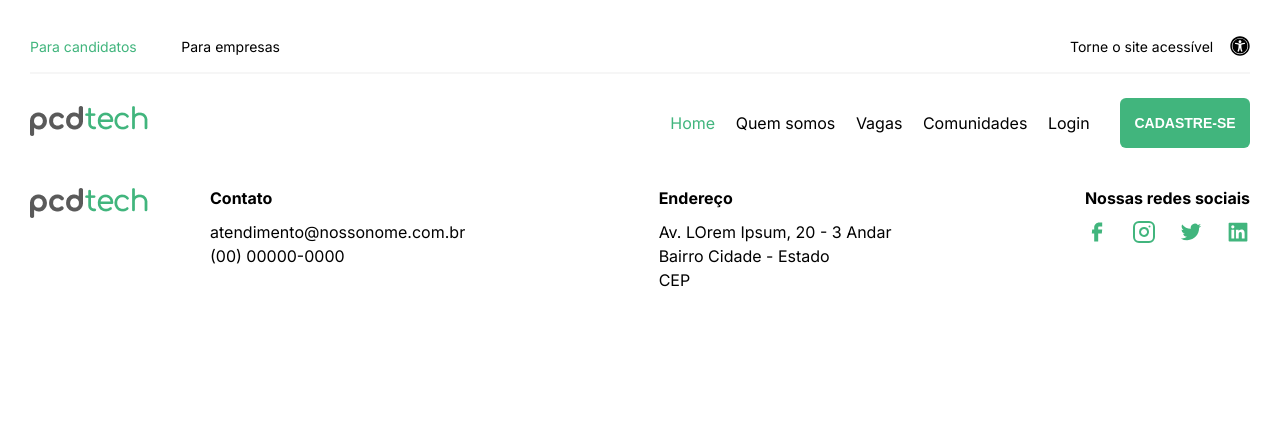
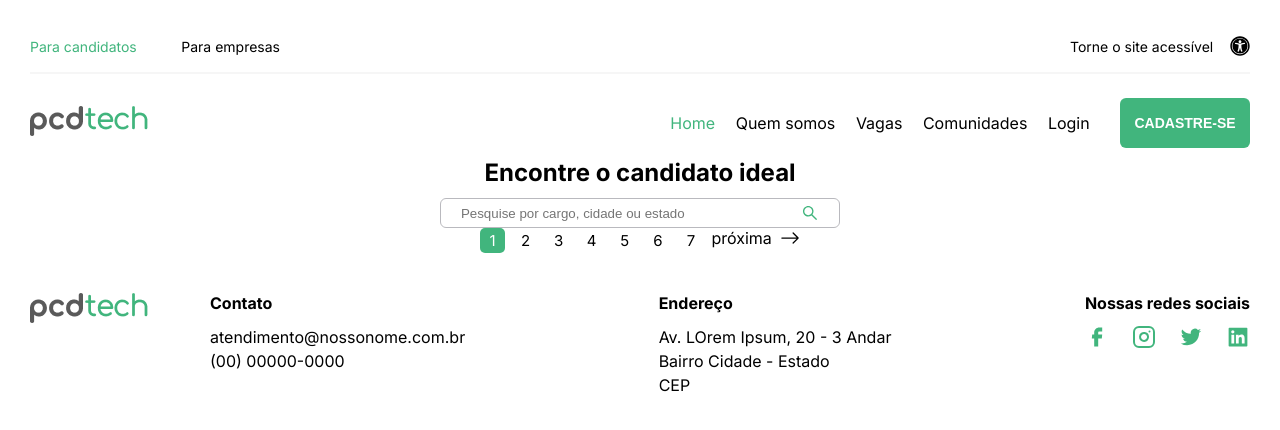
Before and after one commit to MiqueiasCS/provihack1, a React (Create React App) app: page /dashboard in a window 1280 px wide. Shown: the top 430 px of the page. Built offline with nearby package versions, Linux system fonts and the light colour scheme.

Commit message:
feat: criando componentes de busca e next page

```diff
--- /dev/null
+++ b/src/componentes/nextPage/index.jsx
@@ -0,0 +1,17 @@
+import { Container } from "./styles";
+import { Number } from "./num";
+import { BsArrowRight } from "react-icons/bs";
+
+export const NextPage = () => {
+  const numbers = [1, 2, 3, 4, 5, 6, 7];
+
+  return (
+    <Container>
+      {numbers.map((num, index) => (
+        <Number key={index} number={num} />
+      ))}
+      <p>próxima</p>
+      <BsArrowRight />
+    </Container>
+  );
+};
--- /dev/null
+++ b/src/componentes/nextPage/num.jsx
@@ -0,0 +1,9 @@
+import { NumberContainer } from "./styles";
+
+export const Number = ({ number }) => {
+  return (
+    <NumberContainer>
+      <p>{number}</p>
+    </NumberContainer>
+  );
+};
--- /dev/null
+++ b/src/componentes/nextPage/styles.js
@@ -0,0 +1,31 @@
+import styled from "styled-components";
+
+export const Container = styled.div`
+  display: flex;
+  justify-content: space-between;
+  width: 320px;
+
+  > div {
+    cursor: pointer;
+  }
+
+  > div:first-child {
+    background-color: #41b57d;
+    color: #ffffff;
+  }
+
+  svg {
+    font-size: 20px;
+  }
+`;
+
+export const NumberContainer = styled.div`
+  text-align: center;
+  width: 25px;
+  height: 25px;
+  font-size: 15px;
+  border-radius: 5px;
+  display: flex;
+  justify-content: center;
+  align-items: center;
+`;
--- /dev/null
+++ b/src/componentes/search.jsx
@@ -0,0 +1,28 @@
+import { Container } from "./styles";
+import { AiOutlineSearch } from "react-icons/ai";
+import { useState } from "react";
+
+export const Search = () => {
+  const [inputValue, SetInputValue] = useState("");
+
+  const handleInput = (e) => {
+    console.log(inputValue);
+    SetInputValue("");
+  };
+
+  return (
+    <Container>
+      <div>
+        <input
+          type="text"
+          value={inputValue}
+          onChange={(e) => {
+            SetInputValue(e.target.value);
+          }}
+          placeholder="Pesquise por cargo, cidade ou estado"
+        />
+        <AiOutlineSearch onClick={handleInput} />
+      </div>
+    </Container>
+  );
+};
--- /dev/null
+++ b/src/componentes/styles.js
@@ -0,0 +1,27 @@
+import styled from "styled-components";
+
+export const Container = styled.div`
+  border: 1px solid #b9b9be;
+  border-radius: 6px;
+  width: 400px;
+  height: 30px;
+  display: flex;
+  align-items: center;
+  justify-content: center;
+
+  > div {
+    width: 90%;
+    display: flex;
+    align-items: center;
+    justify-content: space-between;
+
+    input {
+      border: none;
+      width: 338px;
+    }
+    svg {
+      color: #41b57d;
+      font-size: 18px;
+    }
+  }
+`;
--- a/src/pages/dashboard/index.jsx
+++ b/src/pages/dashboard/index.jsx
@@ -1,11 +1,20 @@
 import { Container } from "./styles";
 import { Header } from "../../componentes/header";
 import { Footer } from "../../componentes/footer";
+import { NextPage } from "../../componentes/nextPage";
+import { Search } from "../../componentes/search";
 
 export const Dashboard = () => {
   return (
     <Container>
       <Header />
+      <div className="search">
+        <h2>Encontre o candidato ideal</h2>
+        <Search />
+      </div>
+      <div className="next_page">
+        <NextPage />
+      </div>
       <Footer />
     </Container>
   );
--- a/src/pages/dashboard/styles.js
+++ b/src/pages/dashboard/styles.js
@@ -1,3 +1,15 @@
 import styled from "styled-components";
 
-export const Container = styled.div``;
+export const Container = styled.div`
+  .search {
+    display: flex;
+    flex-direction: column;
+    align-items: center;
+    height: 70px;
+    justify-content: space-between;
+  }
+  .next_page {
+    display: flex;
+    justify-content: center;
+  }
+`;
```
